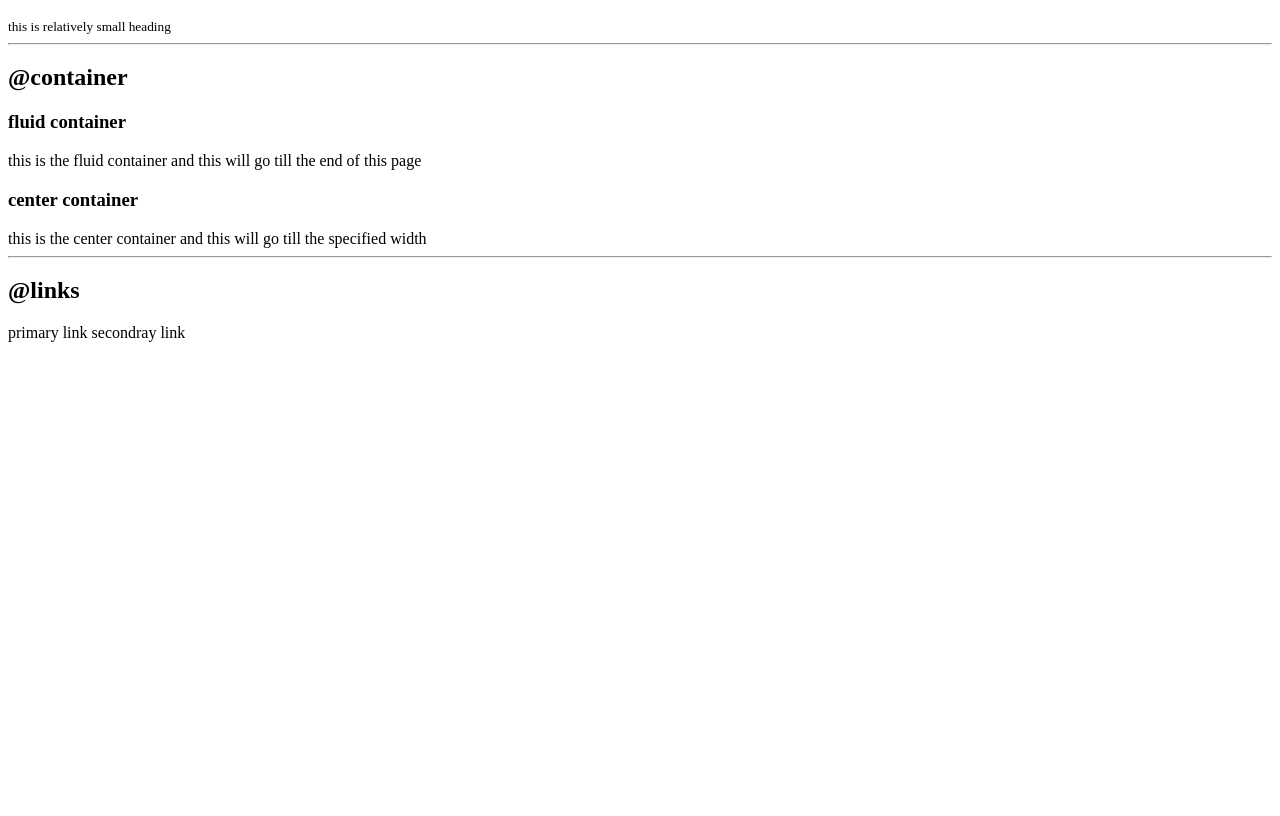
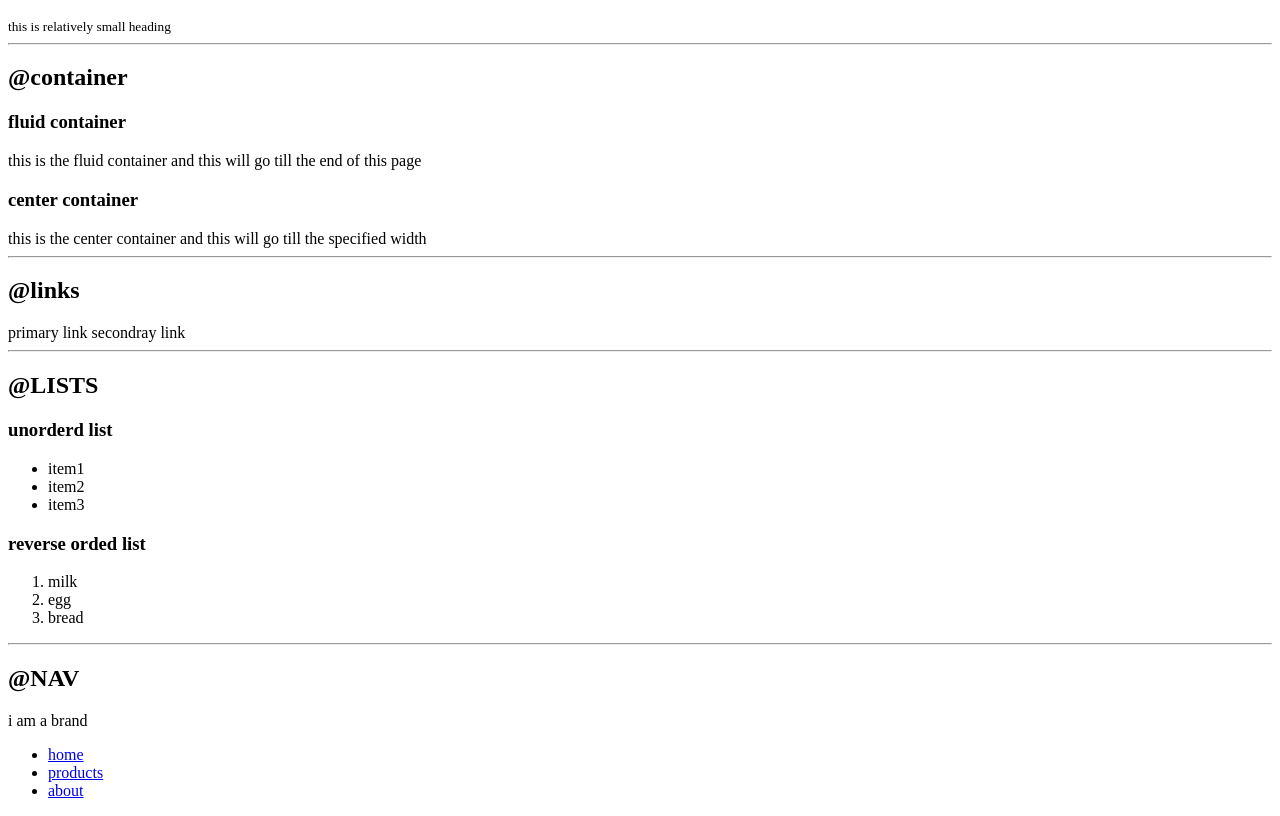
Before and after one commit to PRITHASAMANTA/Neogcamp-lesson3, a plain HTML site: page index.html in a window 1280 px wide. Shown: the part 273-1089 px from the top of the page. Before the commit the page ends 800 px from the top, so only its background shows below. Drawn offline with Linux system fonts and the light colour scheme.

Commit message:
upto nav

```diff
--- a/index.html
+++ b/index.html
@@ -40,5 +40,40 @@
     <a herf="/">secondray link</a>
 
 
+    <hr>
+
+    <h2>@LISTS</h2>
+    <h3>unorderd list</h3>
+    <ul>
+        <li>item1</li>
+        <li>item2</li>
+        <li>item3</li>
+    </ul>
+
+    <h3>reverse orded list</h3>
+    <ol>
+        <li>milk</li>
+        <li>egg</li>
+        <li>bread</li>
+
+    </ol>
+
+    <hr>
+    <h2>@NAV</h2>
+    <nav>
+        <div>i am a brand</div>
+        <ul>
+            <li>
+                <a href="/">home</a>
+            </li>
+            <li>
+                <a href="/">products</a>
+            </li>
+            <li>
+                <a href="/">about</a>
+            </li>
+        </ul>
+    </nav>
+
 </body>
 </html>
```
